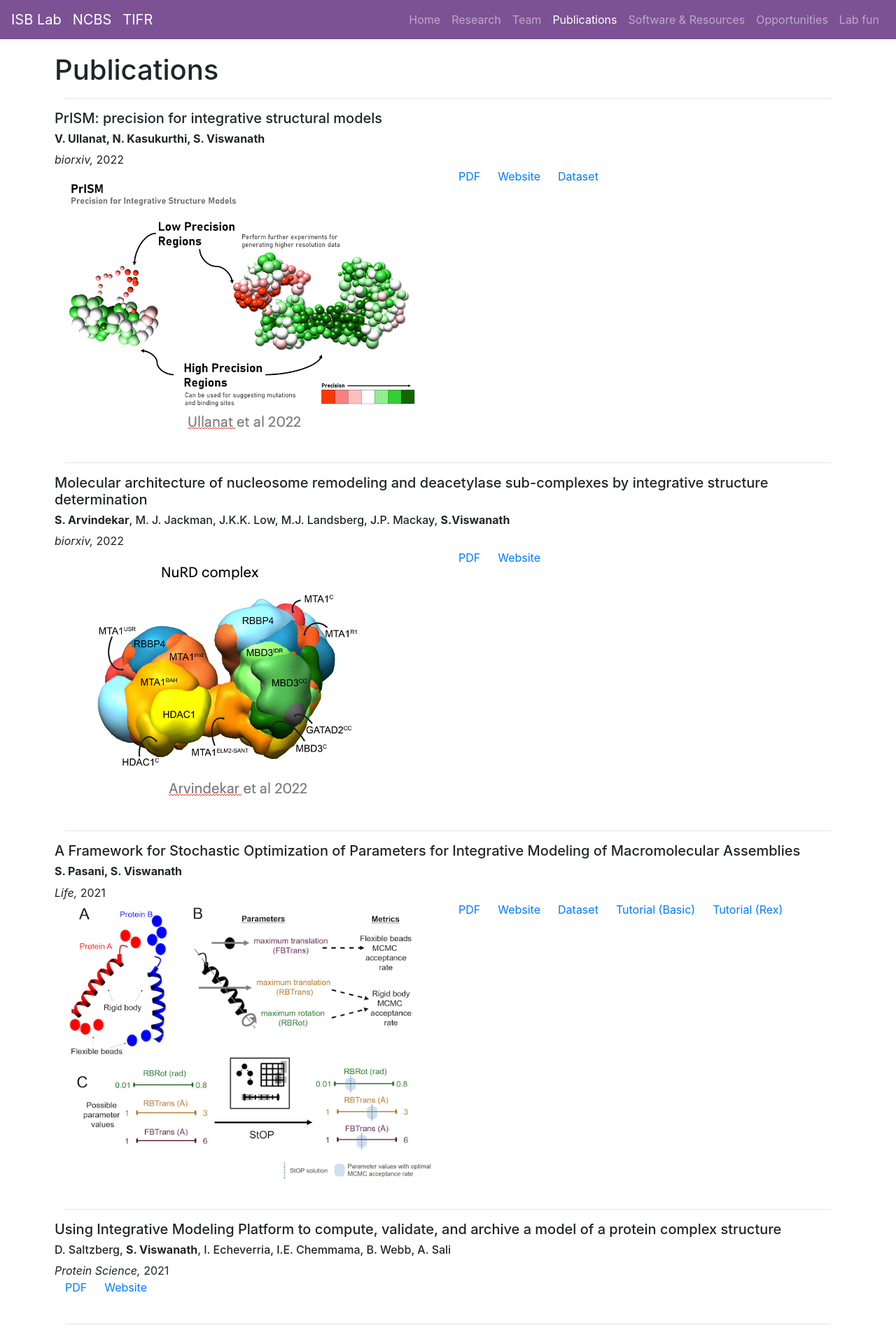
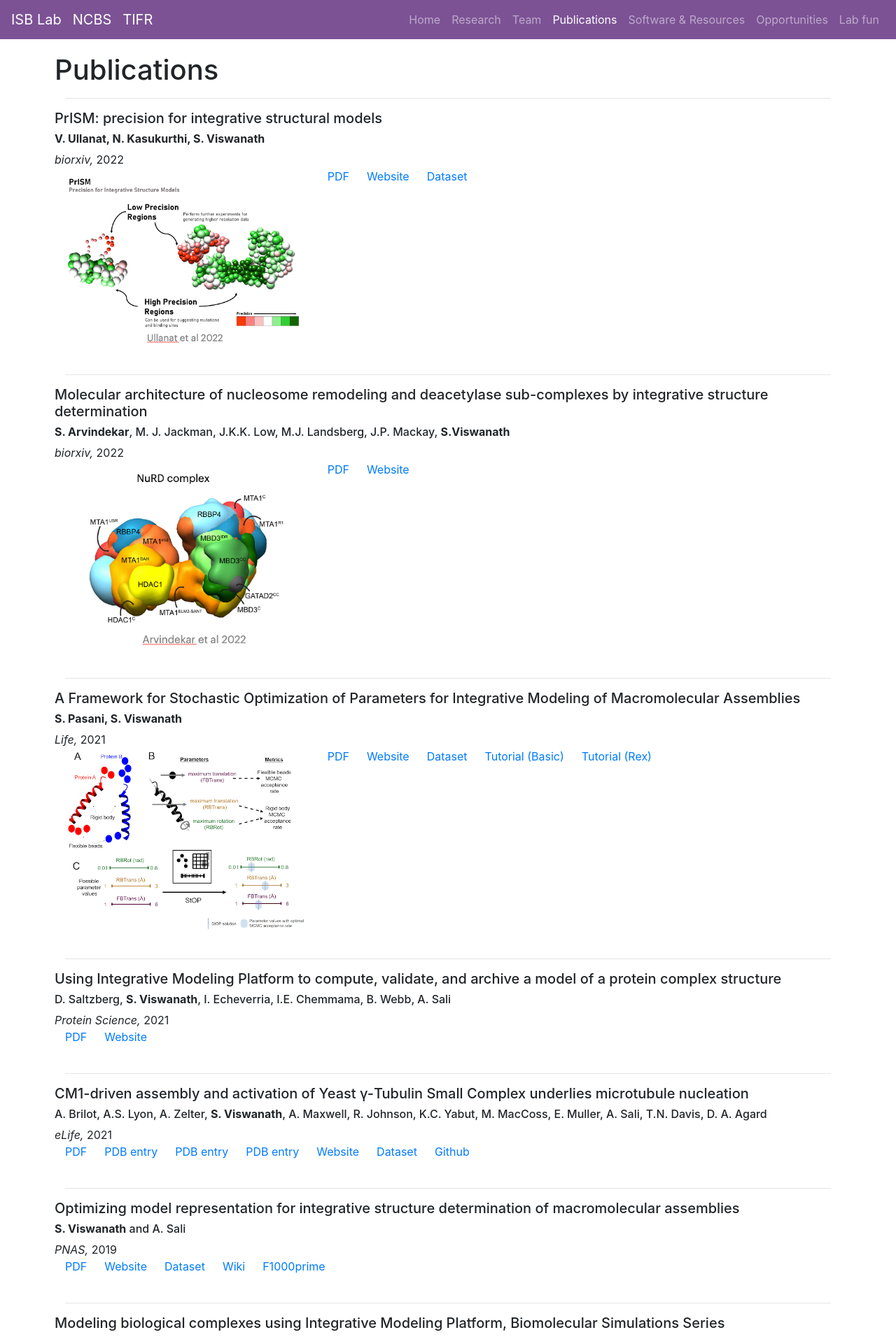
Before and after one commit to isblab/website, a Jekyll site: the page built from Publications/index.html, in a window 1280 px wide. Shown: the top 1911 px of the page at 70% size. Built offline with Jekyll 4.4.1, drawn with Linux system fonts in a browser that asks for light colours.

Commit message:
changed file locs

```diff
--- a/Publications/index.html
+++ b/Publications/index.html
@@ -21,13 +21,13 @@ group: Publications
 
 		{% if publication.image %}
 		 <div class="row" style="padding-top: 20px; margin-top: -20px">
-			<div class="col-sm-6 md-6 lg-4">
-			<img class = "img-fluid" src = "{{publication.image}}" alt =  "Key Figure" style="width=400px; max-height: 400px;">
+			<div class="col-sm-4 md-6 lg-6">
+			<img class = "img-fluid" src = "{{publication.image}}" alt =  "Key Figure" style="width=300px; max-height: 300px;">
     	</div>
 			<div class="col-sm-6 md-6 lg-6">
 		{% else  %}
 		 <div class="row" style="padding-top: 0px; margin-top: 0px">
-			<div class="col-sm-12 md-10 lg-10">
+			<div class="col-sm-10 md-12 lg-12">
   	{% endif %}
 
 	<!--PDF -->
```
